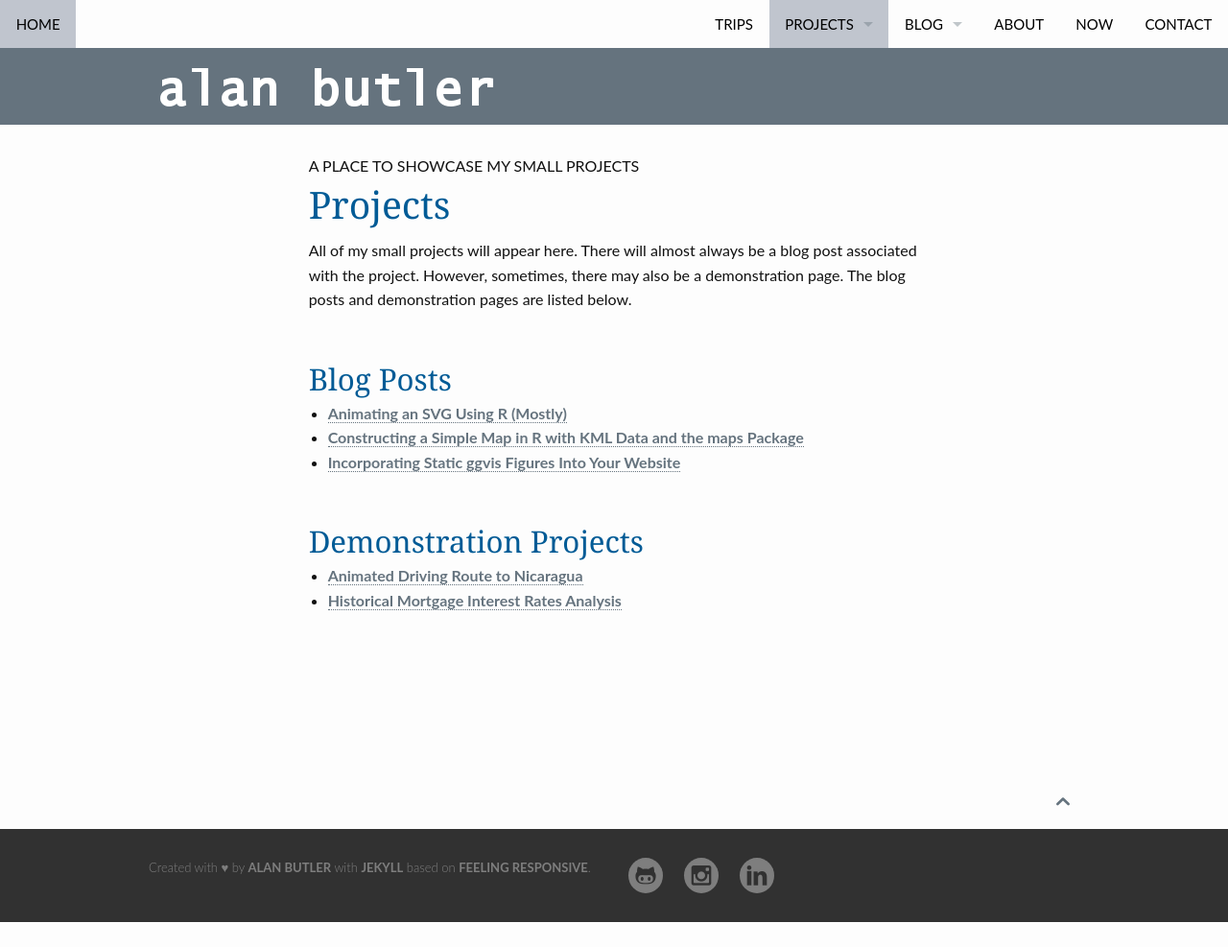
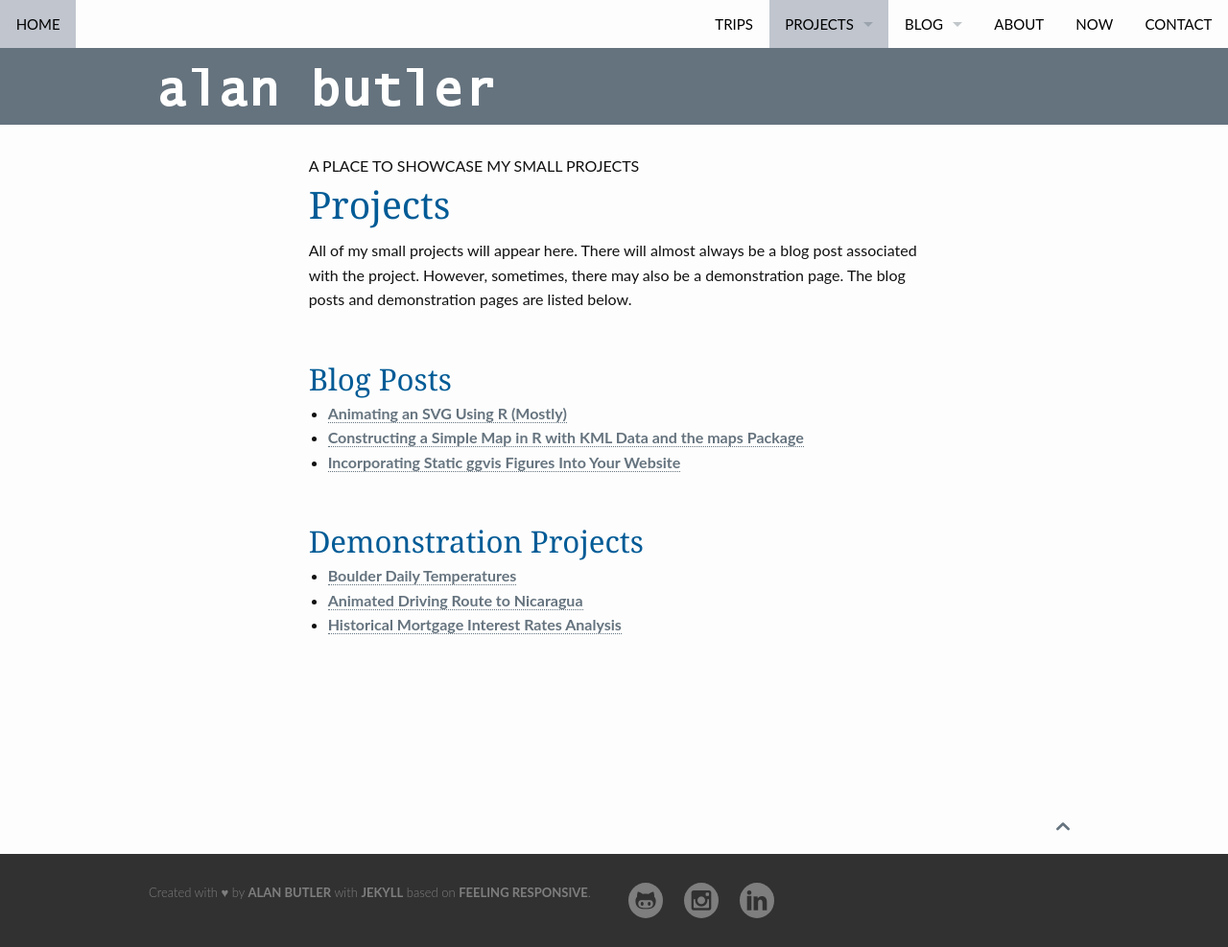
Before and after one commit to rabutler/rabutler.github.io, a Jekyll site: the page built from projects/index.md, in a window 1280 px wide. Shown: the whole page at 96% size. Built offline with Jekyll 4.4.1, drawn with Linux system fonts in a browser that asks for light colours; before the commit the page ends 961 px from its top, so only the background shows below that.

Commit message:
adding boulder temps link to projects page

```diff
--- a/projects/index.md
+++ b/projects/index.md
@@ -16,8 +16,10 @@ All of my small projects will appear here. There will almost always be a blog po
 
 ## Demonstration Projects
 
+* [Boulder Daily Temperatures][3]
 * [Animated Driving Route to Nicaragua][2]
 * [Historical Mortgage Interest Rates Analysis][1]
 
 [1]: /projects/historical-mortgage-interest/
 [2]: /projects/animated-drive-route-figure-only.html
+[3]: /projects/boulder-temps/
```
